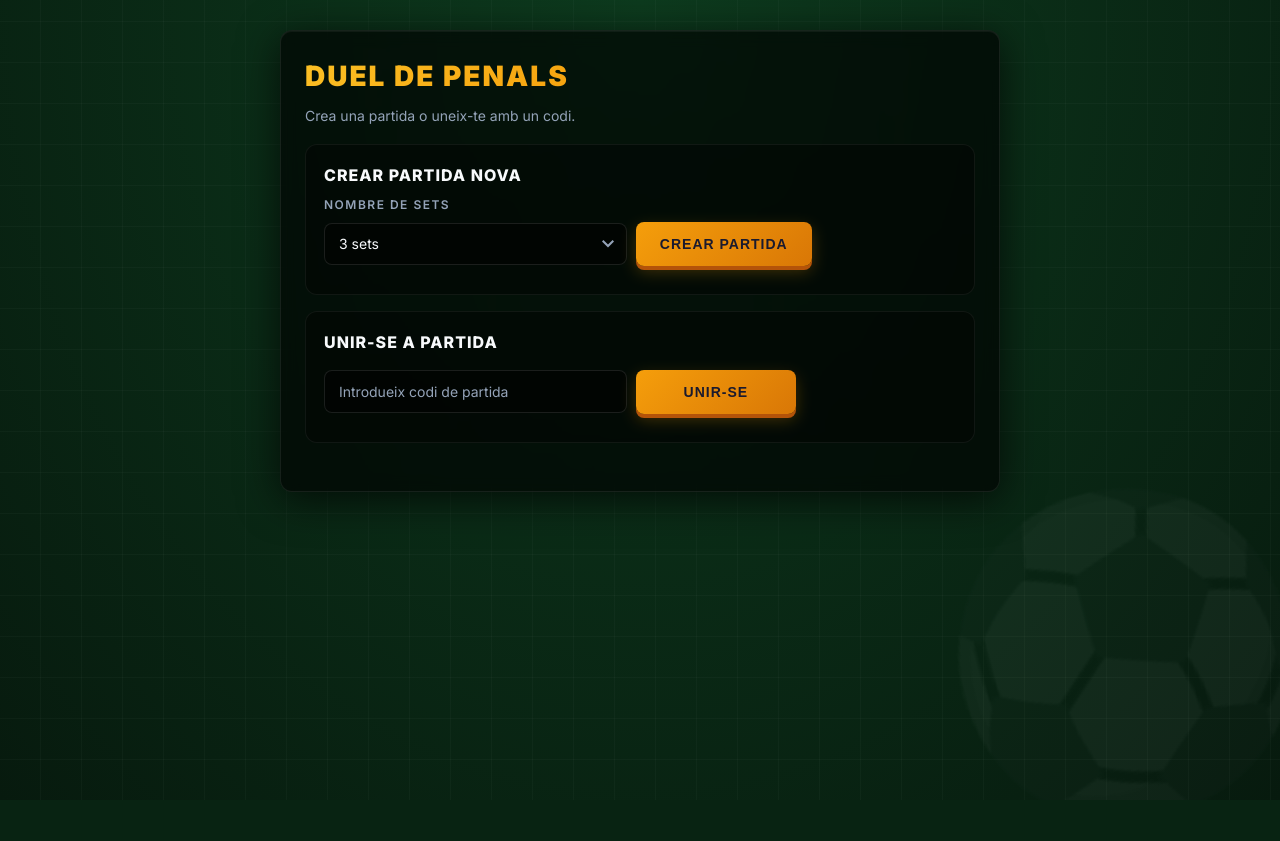
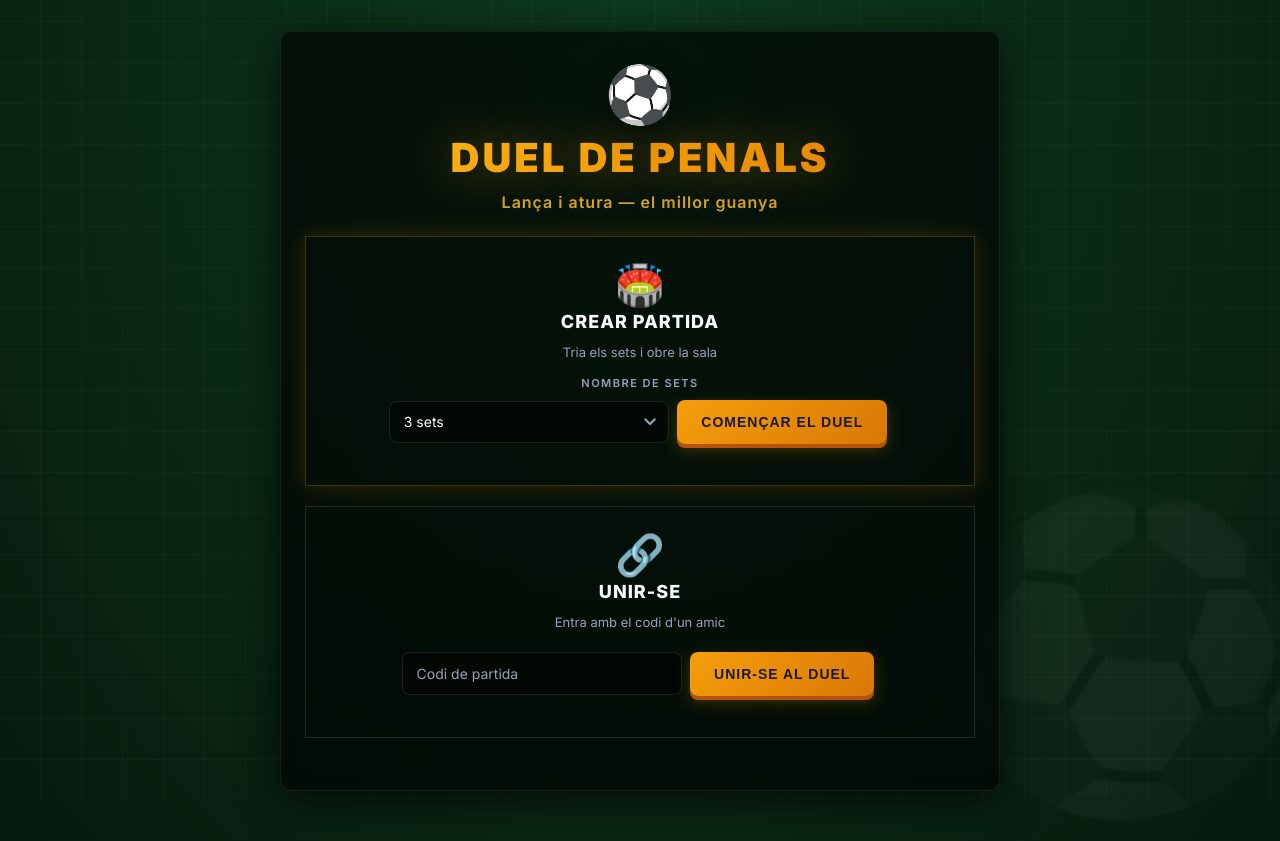
Before and after one commit to JoelRamos1/JocPenals, a Flask app: page / in a window 1280 px wide. Before the commit the page ends 800 px from the top, so only its background shows below. Run offline with Flask 3, Linux system fonts and the light colour scheme.

Commit message:
Menu re-estilitzat

```diff
--- a/static/style.css
+++ b/static/style.css
@@ -256,6 +256,142 @@ form {
     flex-wrap: wrap;
     gap: 10px;
     margin-bottom: 16px;
+}
+
+/* Menú principal (estil joc) */
+.menu-page {
+    min-height: 90vh;
+    display: flex;
+    flex-direction: column;
+    justify-content: center;
+}
+
+.menu-hero {
+    text-align: center;
+    padding: 10px 0 24px;
+}
+
+.menu-ball {
+    font-size: 56px;
+    line-height: 1;
+    margin-bottom: 8px;
+    animation: float 3s ease-in-out infinite;
+    filter: drop-shadow(0 8px 20px rgba(0, 0, 0, 0.4));
+}
+
+@keyframes float {
+    0%, 100% { transform: translateY(0); }
+    50% { transform: translateY(-8px); }
+}
+
+.menu-title {
+    font-size: 40px !important;
+    letter-spacing: 3px !important;
+    margin-bottom: 10px !important;
+    text-shadow: 0 0 30px rgba(245, 158, 11, 0.3);
+    animation: pulse-glow 2.5s ease-in-out infinite;
+}
+
+@keyframes pulse-glow {
+    0%, 100% { text-shadow: 0 0 20px rgba(245, 158, 11, 0.2); }
+    50% { text-shadow: 0 0 50px rgba(245, 158, 11, 0.5); }
+}
+
+.menu-tagline {
+    font-size: 16px;
+    color: #fbbf24;
+    font-weight: 600;
+    letter-spacing: 1px;
+    margin: 0;
+    opacity: 0.85;
+}
+
+.menu-card {
+    text-align: center;
+    margin-bottom: 20px;
+    padding: 28px 22px 30px;
+}
+
+.menu-card-create {
+    border: 1px solid rgba(245, 158, 11, 0.25);
+    box-shadow: 0 0 30px rgba(245, 158, 11, 0.06), var(--glow);
+}
+
+.menu-card-join {
+    border: 1px solid rgba(148, 163, 184, 0.2);
+}
+
+.menu-card-icon {
+    font-size: 40px;
+    line-height: 1;
+    margin-bottom: 6px;
+}
+
+.menu-card h2 {
+    margin-top: 0;
+    border-bottom: none;
+    padding-bottom: 0;
+    color: var(--text);
+    font-weight: 800;
+    letter-spacing: 1px;
+    font-size: 18px;
+}
+
+.menu-card-desc {
+    color: var(--text-muted);
+    font-size: 13px;
+    margin: 4px 0 16px;
+}
+
+.menu-card label {
+    display: block;
+    font-size: 11px;
+    text-transform: uppercase;
+    letter-spacing: 1.5px;
+    color: var(--text-muted);
+    font-weight: 600;
+    margin-bottom: 4px;
+}
+
+.menu-card select,
+.menu-card input {
+    width: 100%;
+    max-width: 280px;
+    margin-bottom: 12px;
+}
+
+/* Codi copiable */
+.copy-code {
+    cursor: pointer;
+    user-select: all;
+    display: inline-flex;
+    align-items: center;
+    gap: 6px;
+    padding: 2px 10px;
+    border-radius: 6px;
+    background: rgba(255, 255, 255, 0.05);
+    transition: background 0.2s;
+    font-weight: 700;
+    letter-spacing: 1.5px;
+}
+
+.copy-code:hover {
+    background: rgba(255, 255, 255, 0.12);
+}
+
+.copy-code::after {
+    content: '📋';
+    font-size: 12px;
+    transition: transform 0.2s;
+}
+
+.copy-code:hover::after {
+    transform: scale(1.2);
+}
+
+.copy-code.copied::after {
+    content: '✅';
+    transform: none;
 }
 
 /* Missatges */
--- a/templates/menu.html
+++ b/templates/menu.html
@@ -7,29 +7,36 @@
     <link rel="stylesheet" href="{{ url_for('static', filename='style.css') }}">
 </head>
 <body>
-<div class="main">
-    <h1>Duel de penals</h1>
-    <p class="subtitle">Crea una partida o uneix-te amb un codi.</p>
+<div class="main menu-page">
+    <div class="menu-hero">
+        <div class="menu-ball">⚽</div>
+        <h1 class="menu-title">Duel de penals</h1>
+        <p class="menu-tagline">Lança i atura — el millor guanya</p>
+    </div>
 
     {% if error %}
         <p class="error">{{ error }}</p>
     {% endif %}
 
-    <form method="post" class="card">
-        <h2>Crear partida nova</h2>
+    <form method="post" class="menu-card menu-card-create">
+        <div class="menu-card-icon">🏟️</div>
+        <h2>Crear partida</h2>
+        <p class="menu-card-desc">Tria els sets i obre la sala</p>
         <label>Nombre de sets</label>
         <select name="sets">
             <option value="3">3 sets</option>
             <option value="4">4 sets</option>
             <option value="5">5 sets</option>
         </select>
-        <button type="submit" name="accio" value="crear">Crear partida</button>
+        <button type="submit" name="accio" value="crear">Començar el duel</button>
     </form>
 
-    <form method="post" class="card">
-        <h2>Unir-se a partida</h2>
-        <input type="text" name="codi" placeholder="Introdueix codi de partida" required>
-        <button type="submit" name="accio" value="unir">Unir-se</button>
+    <form method="post" class="menu-card menu-card-join">
+        <div class="menu-card-icon">🔗</div>
+        <h2>Unir-se</h2>
+        <p class="menu-card-desc">Entra amb el codi d'un amic</p>
+        <input type="text" name="codi" placeholder="Codi de partida" required>
+        <button type="submit" name="accio" value="unir">Unir-se al duel</button>
     </form>
 </div>
 </body>
```
Also changed, not shown: templates/resultat.html (+12 -1 lines), templates/seleccio.html (+14 -2 lines).
